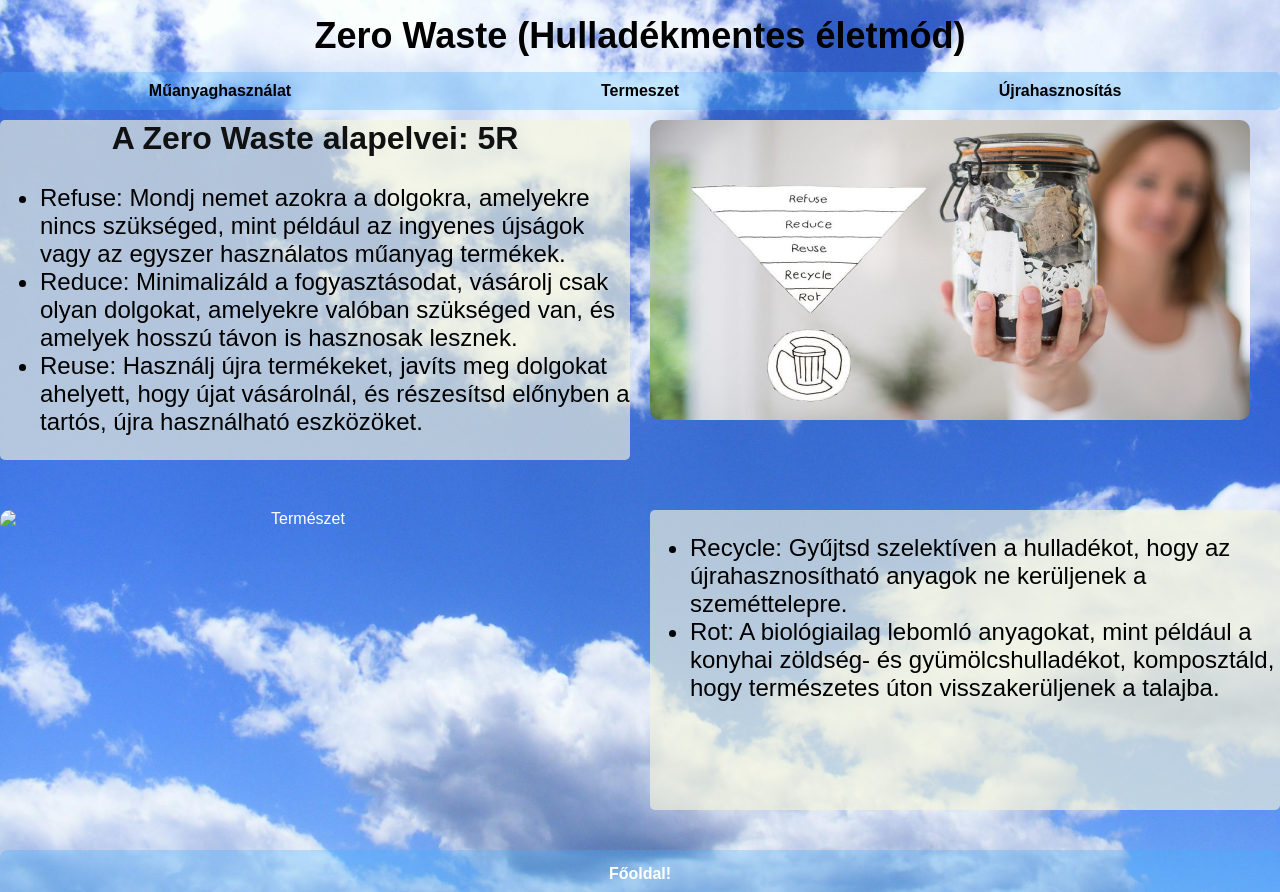
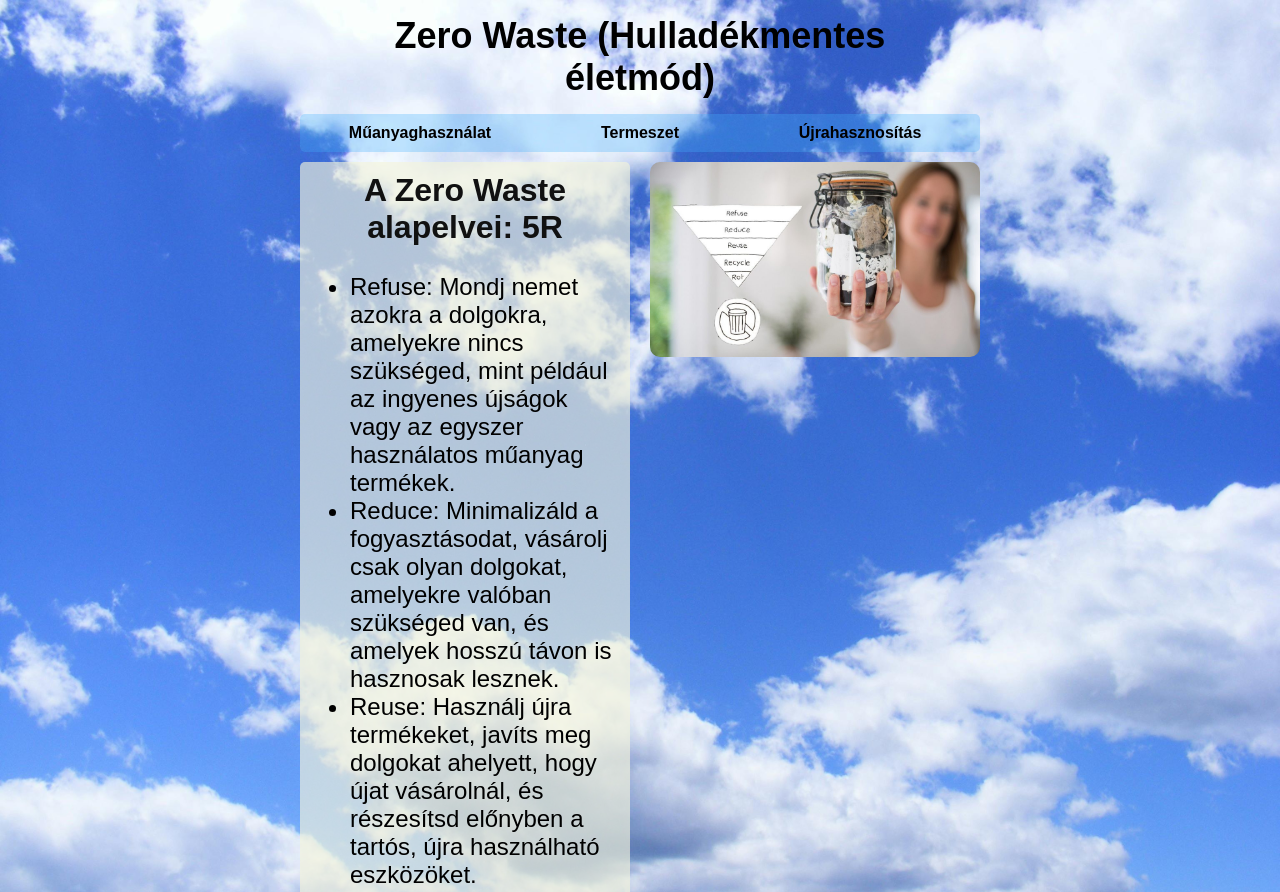
Before and after one commit to Fatalitiy/Pancserek, a plain HTML site: page 5R.html in a window 1280 px wide. Shown: the top 892 px of the page. Drawn offline with Linux system fonts and the light colour scheme.

Commit message:
vegso oldal remelem

```diff
--- a/stilus.css
+++ b/stilus.css
@@ -9,6 +9,8 @@ body {
     color: white;
     min-height: 100vh;
     margin: 0px;
+    margin-left: 300px;
+    margin-right: 300px;
 }
 
 .tarolo {
@@ -38,10 +40,11 @@ body {
 }
 
 .szoveg {
-    width: 100%;
+    width: 100;
     background-color: rgba(245, 245, 220, 0.644);
     border-radius: 5px;
     margin-top: 10px;
+    padding: 10px;
 }
 .nav-container {
     display: grid;
@@ -57,11 +60,6 @@ body {
     text-align: center;
     padding: 10px;
     border-radius: 5px;
-
-}
-
-.navok a:hover {
-    background-color: rgba(80, 185, 255, 0.3)
 }
 
 .navok a {
@@ -82,9 +80,15 @@ body {
 }
 
 .kep img{
+    width: 100% ;
+    display: grid;
+    text-align: center;
+    border-radius: 10px;
+    margin-top: 10px;
+}
+
+.kep2 img{
     width: 100%;
-    height: 300px;
-    max-width: 600px;
     display: grid;
     text-align: center;
     border-radius: 10px;
@@ -100,7 +104,7 @@ h1 {
 
 p {
     color: rgb(17, 17, 17);
-    font-size: 32px;
+    font-size: 30px;
 }
 
 ul {
```
